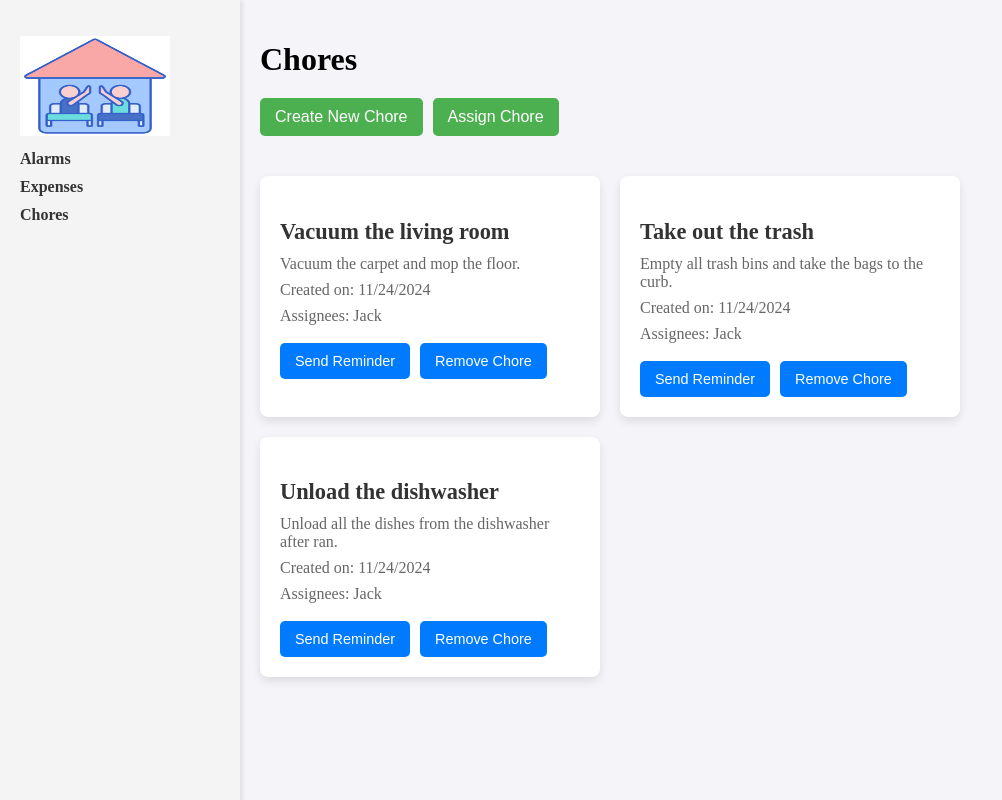
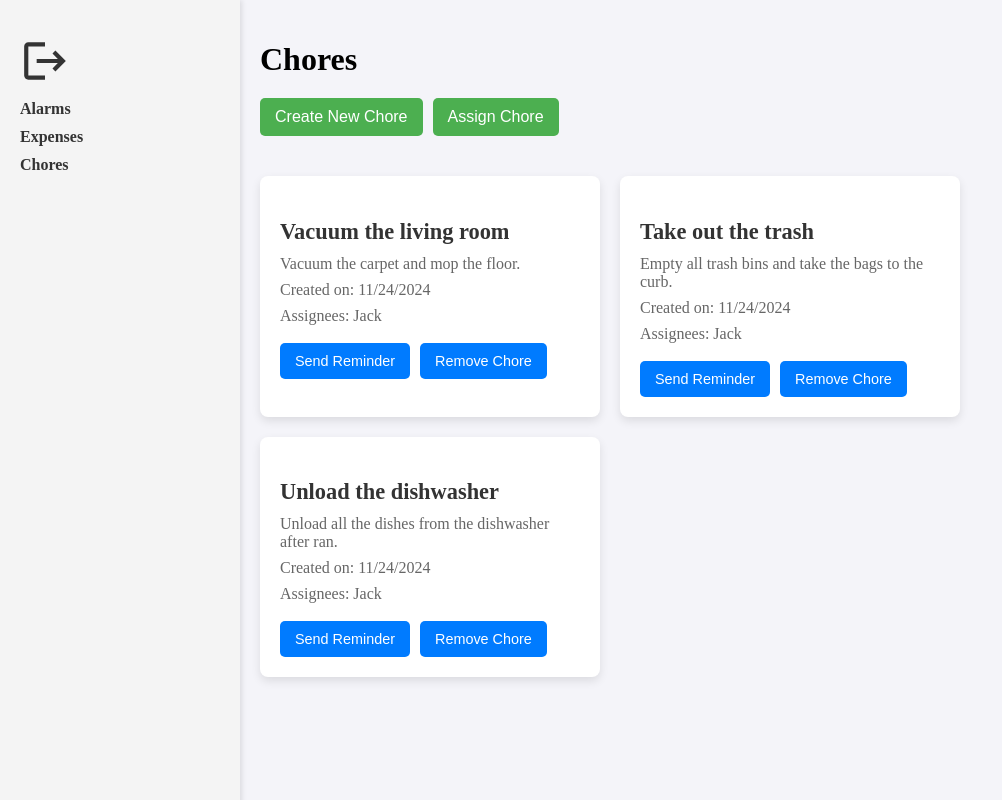
Before and after one commit to dreifusjack/RoomieSync, a Next.js app in the folder frontend/: page /chores in a window 1280 px wide. Shown: the whole page, without its empty margins (0-1002 px from the left). Built offline with nearby package versions, Linux system fonts and the light colour scheme; no server answers.

Commit message:
logout icon added

```diff
--- a/frontend/src/components/Sidebar.tsx
+++ b/frontend/src/components/Sidebar.tsx
@@ -1,7 +1,8 @@
 // src/components/Sidebar.tsx
 import React from "react";
-import Image from "next/image";
+
 import styles from "../styles/Sidebar.module.css";
+import LogoutIcon from "@mui/icons-material/Logout";
 
 const Sidebar: React.FC = () => {
   return (
@@ -9,12 +10,7 @@ const Sidebar: React.FC = () => {
       <ul>
         <li>
           <a href="/">
-            <Image
-              src="/images/images.png"
-              alt="Logo"
-              width={150}
-              height={100}
-            />
+            <LogoutIcon sx={{ fontSize: "50px" }} />
           </a>
         </li>
         <li>
```
